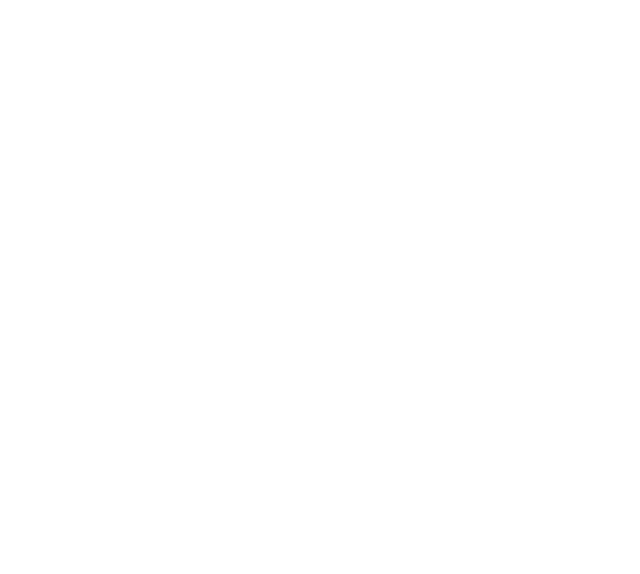
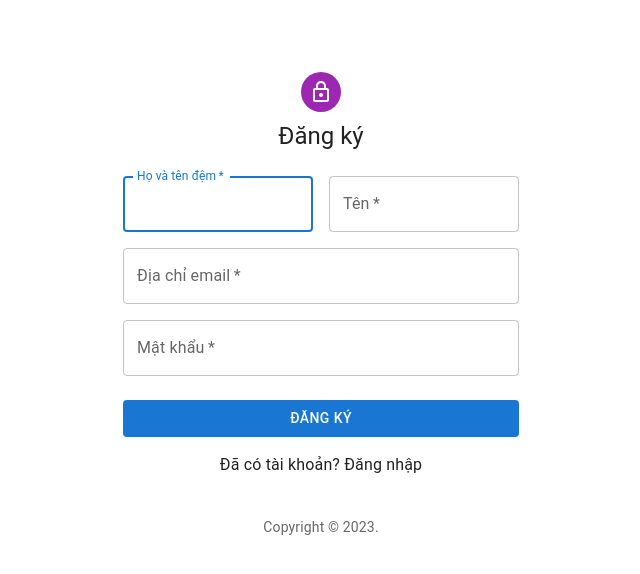
Before and after one commit to workanhnguyen/career_support, a React (Vite) app in the folder client/: page /register in a window 1280 px wide. Before the commit this address had no page. Shown: the top 574 px of the page, without its empty margins (319-959 px from the left). Built offline with nearby package versions, Linux system fonts and the light colour scheme.

Commit message:
finish layout register page

```diff
--- a/client/src/App.tsx
+++ b/client/src/App.tsx
@@ -1,7 +1,7 @@
 import React from 'react'
 import { BrowserRouter, Route, Routes } from 'react-router-dom'
 
-import { LandingPage, LoginPage } from './pages'
+import { LandingPage, LoginPage, RegisterPage } from './pages'
 
 const App: React.FC = () => {
   return (
@@ -9,6 +9,7 @@
       <Routes>
         <Route path='/' element={<LandingPage />} />
         <Route path='/login' element={<LoginPage />} />
+        <Route path='/register' element={<RegisterPage />} />
       </Routes>
     </BrowserRouter>
   )
--- a/client/src/pages/LoginPage.tsx
+++ b/client/src/pages/LoginPage.tsx
@@ -2,6 +2,7 @@
 import { Link } from "react-router-dom";
 
 import {
+  Avatar,
   Box,
   Button,
   Container,
@@ -12,6 +13,7 @@
   Typography,
   createTheme,
 } from "@mui/material";
+import LockOutlinedIcon from '@mui/icons-material/LockOutlined';
 
 const defaultTheme = createTheme();
 
@@ -36,11 +38,9 @@
             alignItems: "center",
           }}
         >
-          <img
-            className="w-24 mb-4"
-            src="https://res.cloudinary.com/dduhlnft3/image/upload/v1696069111/frontend/logo-header-removebg-preview_dgsyuy.png"
-            alt="logo"
-          />
+          <Avatar sx={{ m: 1, bgcolor: 'secondary.main' }}>
+              <LockOutlinedIcon />
+            </Avatar>
           <Typography component="h1" variant="h5">
             Đăng nhập
           </Typography>
--- /dev/null
+++ b/client/src/pages/RegisterPage.tsx
@@ -0,0 +1,137 @@
+import React from "react";
+import { Link } from "react-router-dom";
+
+import Avatar from "@mui/material/Avatar";
+import Button from "@mui/material/Button";
+import CssBaseline from "@mui/material/CssBaseline";
+import TextField from "@mui/material/TextField";
+import Grid from "@mui/material/Grid";
+import Box from "@mui/material/Box";
+import LockOutlinedIcon from "@mui/icons-material/LockOutlined";
+import Typography from "@mui/material/Typography";
+import Container from "@mui/material/Container";
+import { createTheme, ThemeProvider } from "@mui/material/styles";
+
+const defaultTheme = createTheme();
+
+const RegisterPage: React.FC = () => {
+  const handleSubmit = (event: React.FormEvent<HTMLFormElement>) => {
+    event.preventDefault();
+    const data = new FormData(event.currentTarget);
+    console.log({
+      email: data.get("email"),
+      password: data.get("password"),
+    });
+  };
+  return (
+    <ThemeProvider theme={defaultTheme}>
+      <Container component="main" maxWidth="xs">
+        <CssBaseline />
+        <Box
+          sx={{
+            marginTop: 8,
+            display: "flex",
+            flexDirection: "column",
+            alignItems: "center",
+          }}
+        >
+          <Avatar sx={{ m: 1, bgcolor: "secondary.main" }}>
+            <LockOutlinedIcon />
+          </Avatar>
+          <Typography component="h1" variant="h5">
+            Đăng ký
+          </Typography>
+          <Box
+            component="form"
+            noValidate
+            onSubmit={handleSubmit}
+            sx={{ mt: 3 }}
+          >
+            <Grid container spacing={2}>
+              <Grid item xs={12} sm={6}>
+                <TextField
+                  required
+                  fullWidth
+                  id="lastName"
+                  label="Họ và tên đệm"
+                  name="lastName"
+                  autoComplete="family-name"
+                  autoFocus
+                />
+              </Grid>
+              <Grid item xs={12} sm={6}>
+                <TextField
+                  autoComplete="given-name"
+                  name="firstName"
+                  required
+                  fullWidth
+                  id="firstName"
+                  label="Tên"
+                />
+              </Grid>
+              <Grid item xs={12}>
+                <TextField
+                  required
+                  fullWidth
+                  id="email"
+                  label="Địa chỉ email"
+                  name="email"
+                  autoComplete="email"
+                />
+              </Grid>
+              <Grid item xs={12}>
+                <TextField
+                  required
+                  fullWidth
+                  name="password"
+                  label="Mật khẩu"
+                  type="password"
+                  id="password"
+                  autoComplete="new-password"
+                />
+              </Grid>
+            </Grid>
+            <Button
+              type="submit"
+              fullWidth
+              variant="contained"
+              disableElevation
+              sx={{ mt: 3, mb: 2 }}
+            >
+              Đăng ký
+            </Button>
+            <Grid container>
+              <Grid item xs sx={{ display: "flex", justifyContent: "center" }}>
+                <p>Đã có tài khoản?</p>
+                <Link
+                  to="/login"
+                  className="hover:underline hover:text-primary"
+                >
+                  &nbsp;Đăng nhập
+                </Link>
+              </Grid>
+            </Grid>
+          </Box>
+        </Box>
+        <Copyright sx={{ mt: 5 }} />
+      </Container>
+    </ThemeProvider>
+  );
+};
+
+export default RegisterPage;
+
+function Copyright(props: any) {
+  return (
+    <Typography
+      variant="body2"
+      color="text.secondary"
+      align="center"
+      {...props}
+    >
+      {"Copyright © "}
+      {new Date().getFullYear()}
+      {"."}
+    </Typography>
+  );
+}
--- a/client/src/pages/index.ts
+++ b/client/src/pages/index.ts
@@ -1,2 +1,3 @@
 export { default as LoginPage } from './LoginPage';
+export { default as RegisterPage } from './RegisterPage';
 export { default as LandingPage } from './LandingPage';
```
